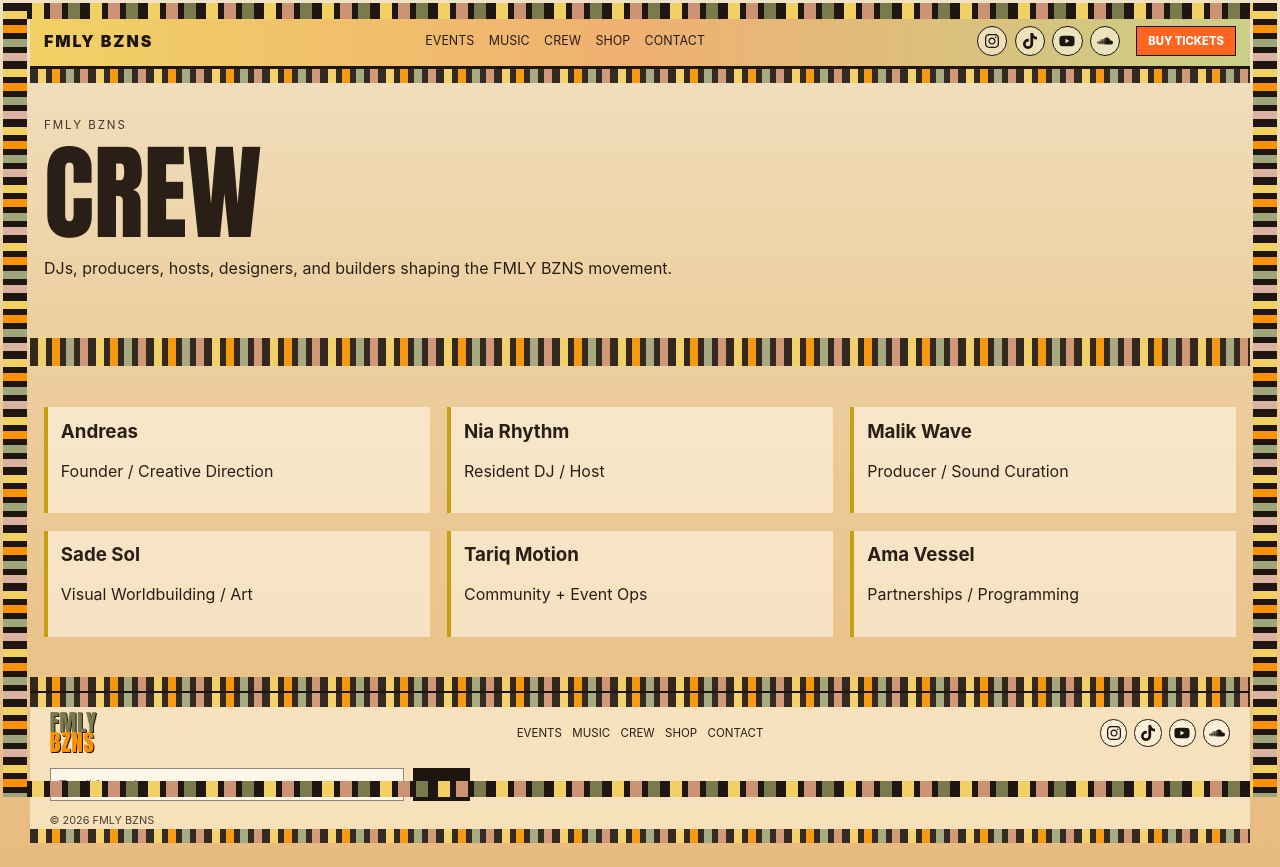
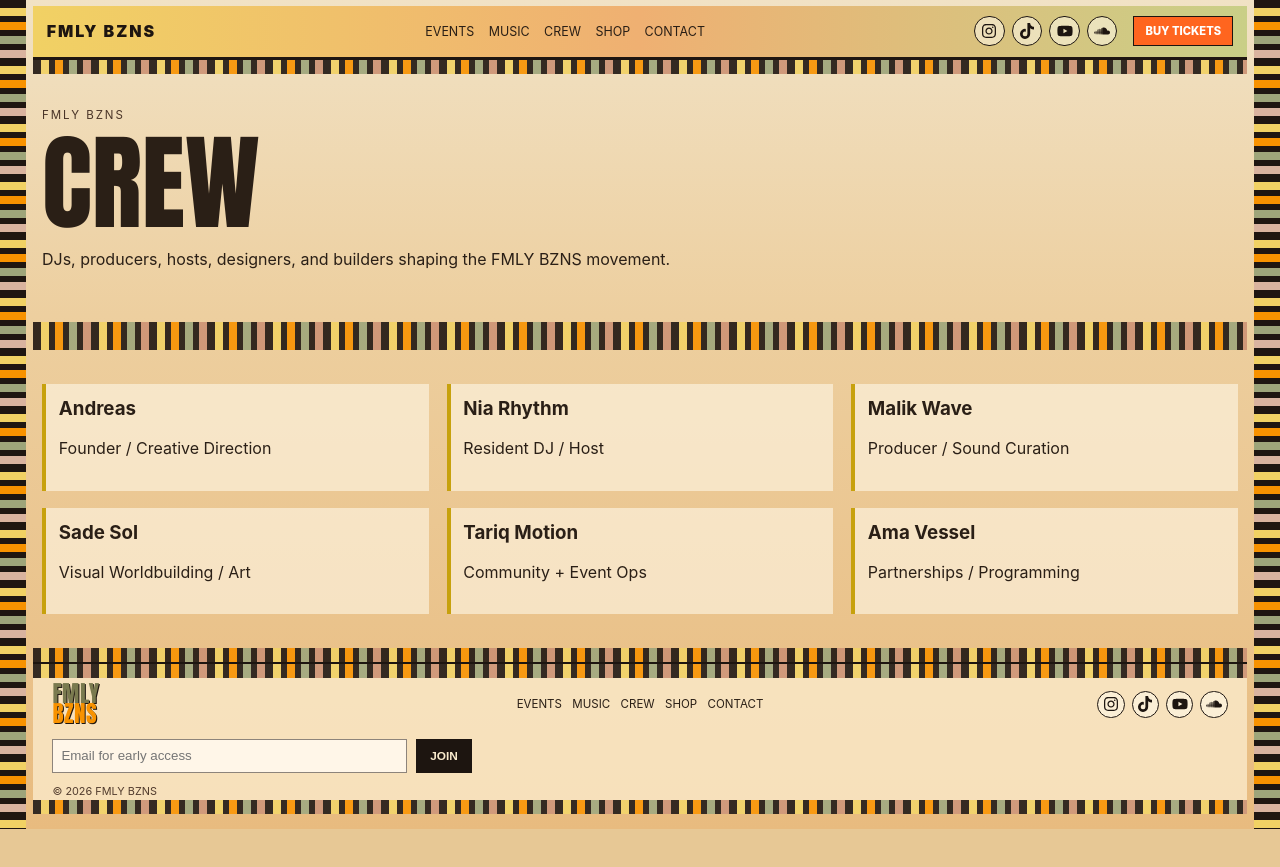
Before and after one commit to sadikikael-ship-it/AAFC-page, a Next.js app: page /crew in a window 1280 px wide. After the commit the page ends 829 px from the top, so only its background shows below. Built offline with nearby package versions, Linux system fonts and the light colour scheme.

Commit message:
Restructure site shell into integrated three-column framed layout

```diff
--- a/app/globals.css
+++ b/app/globals.css
@@ -18,20 +18,20 @@ html, body {
   padding: 0;
   color: var(--ink);
   font-family: Inter, system-ui, sans-serif;
-  background:
-    linear-gradient(180deg, #f1e2c5 0%, #edcf9f 38%, #e8bb7f 100%);
+  background: #e7c895;
 }
 a { color: inherit; text-decoration: none; }
-main { min-height: 100vh; padding: .95rem .9rem; position: relative; }
-
-main::before {
-  content: "";
-  position: fixed;
-  inset: .2rem;
-  pointer-events: none;
-  z-index: 30;
-  background:
-    repeating-linear-gradient(
+body { padding: 0; }
+.siteShell {
+  width: min(1500px, 100vw);
+  margin: 0 auto;
+  min-height: 100vh;
+  display: grid;
+  grid-template-columns: 26px minmax(0, 1fr) 26px;
+  gap: 0;
+}
+.frameRail {
+  background: repeating-linear-gradient(
     180deg,
     #1f1611 0 8px,
     #f1d164 8px 16px,
@@ -41,46 +41,12 @@ main::before {
     #9ea57a 36px 44px,
     #1f1611 44px 50px,
     #d9b39f 50px 58px
-    ) left top / 24px 100% repeat-y,
-    repeating-linear-gradient(
-      180deg,
-      #1f1611 0 8px,
-      #f1d164 8px 16px,
-      #1f1611 16px 22px,
-      #f89200 22px 30px,
-      #1f1611 30px 36px,
-      #9ea57a 36px 44px,
-      #1f1611 44px 50px,
-      #d9b39f 50px 58px
-    ) right top / 24px 100% repeat-y;
+  );
 }
-
-main::after {
-  content: "";
-  position: fixed;
-  inset: .2rem 1.35rem;
-  pointer-events: none;
-  z-index: 29;
-  background:
-    repeating-linear-gradient(
-      90deg,
-      #1f1611 0 10px,
-      #f1d164 10px 22px,
-      #1f1611 22px 28px,
-      #cc9274 28px 40px,
-      #1f1611 40px 46px,
-      #7a7a4f 46px 58px
-    ) top center / 100% 16px no-repeat,
-    repeating-linear-gradient(
-      90deg,
-      #1f1611 0 10px,
-      #f1d164 10px 22px,
-      #1f1611 22px 28px,
-      #cc9274 28px 40px,
-      #1f1611 40px 46px,
-      #7a7a4f 46px 58px
-    ) bottom center / 100% 16px no-repeat;
+.siteContent {
+  background: linear-gradient(180deg, #f1e2c5 0%, #edcf9f 38%, #e8bb7f 100%);
 }
+main { min-height: 100vh; padding: .35rem .45rem; position: relative; }
 
 
 .siteHeader {
@@ -92,7 +58,7 @@ main::after {
   align-items: center;
   gap: 1rem;
   padding: .65rem .85rem;
-  width: min(1240px, 100% - 2rem);
+  width: 100%;
   margin: 0 auto;
   border-bottom: 3px solid #1f1611;
   background: linear-gradient(90deg, #f1d164, #efb072, #c9cf87);
@@ -121,7 +87,7 @@ main::after {
   font-weight: 800;
 }
 
-.section { width: min(1240px, 100% - 2rem); margin: 0 auto; padding: 3.4rem .85rem; position: relative; }
+.section { width: 100%; margin: 0 auto; padding: 3rem .55rem; position: relative; }
 .section::before,
 .section::after {
   content: "";
@@ -238,6 +204,8 @@ p { line-height: 1.6; }
 
 .musicLinks { display: flex; flex-wrap: wrap; gap: .7rem; font-size: .76rem; text-transform: uppercase; }
 .musicLinks a { border-bottom: 1px solid rgba(29,21,16,.5); }
+.collabList { display: flex; flex-wrap: wrap; gap: .7rem; }
+.collabList span { padding: .45rem .65rem; border: 1px solid rgba(29,21,16,.5); background: rgba(255, 246, 225, .58); font-size: .78rem; text-transform: uppercase; }
 
 .crewBand { background: #f4d9ad; border-top: 3px solid #1d1510; }
 .crewList { display: grid; grid-template-columns: repeat(3, minmax(0, 1fr)); gap: 1.1rem; }
@@ -288,10 +256,11 @@ button { border: 1px solid #1d1510; background: #1d1510; color: #f8eacc; padding
 .gridForm textarea, .gridForm button { grid-column: 1 / -1; }
 
 @media (max-width: 980px) {
-  main { padding: .55rem; }
-  .siteHeader { grid-template-columns: 1fr; position: static; width: min(1240px, 100% - 1.1rem); }
+  .siteShell { grid-template-columns: 16px minmax(0, 1fr) 16px; }
+  main { padding: .2rem .25rem; }
+  .siteHeader { grid-template-columns: 1fr; position: static; width: 100%; }
   .headerTicket { justify-self: start; }
-  .section { width: min(1240px, 100% - 1.1rem); padding: 2.5rem .6rem; }
+  .section { width: 100%; padding: 2.3rem .4rem; }
   .hero { padding: 2.7rem .9rem 2.4rem; }
   .imageSplit, .imageSplit.reverse, .crewList, .eventGrid, .shopEditorial, .productGrid, .lineupGrid, .gridTwo, .cards3, .gridForm {
     grid-template-columns: 1fr;
@@ -302,8 +271,6 @@ button { border: 1px solid #1d1510; background: #1d1510; color: #f8eacc; padding
   .imagePanel { min-height: 320px; }
   .section::before,
   .section::after { height: 10px; }
-  main::before { inset: .1rem; }
-  main::after { inset: .1rem .65rem; }
 }
 
 @media (prefers-reduced-motion: reduce) {
--- a/app/layout.tsx
+++ b/app/layout.tsx
@@ -10,7 +10,13 @@ export const metadata: Metadata = {
 export default function RootLayout({ children }: { children: React.ReactNode }) {
   return (
     <html lang="en">
-      <body>{children}</body>
+      <body>
+        <div className="siteShell">
+          <aside className="frameRail" aria-hidden="true" />
+          <div className="siteContent">{children}</div>
+          <aside className="frameRail" aria-hidden="true" />
+        </div>
+      </body>
     </html>
   );
 }
```
Also changed, not shown: app/page.tsx (+92 -87 lines). Lines whose indentation alone changed are shown as unchanged.
